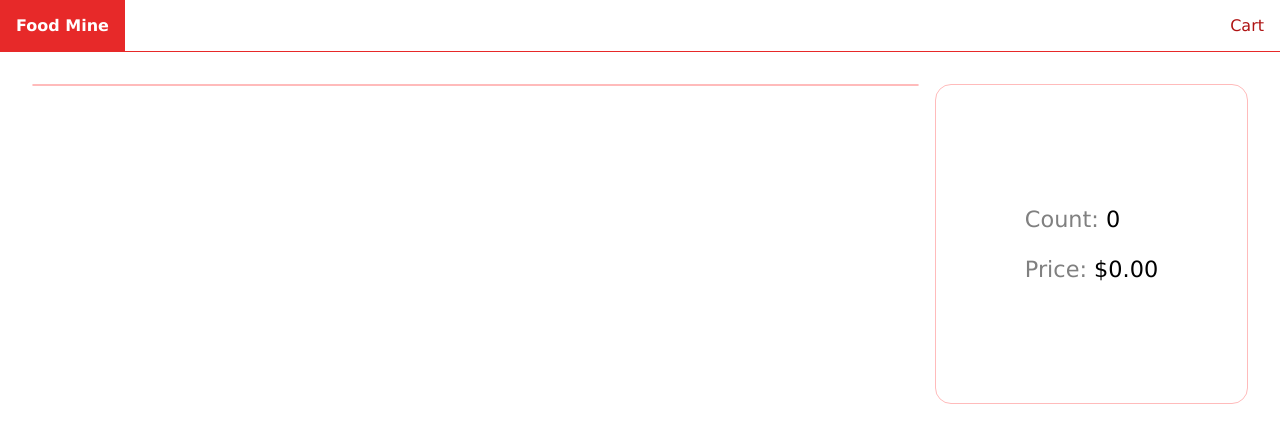
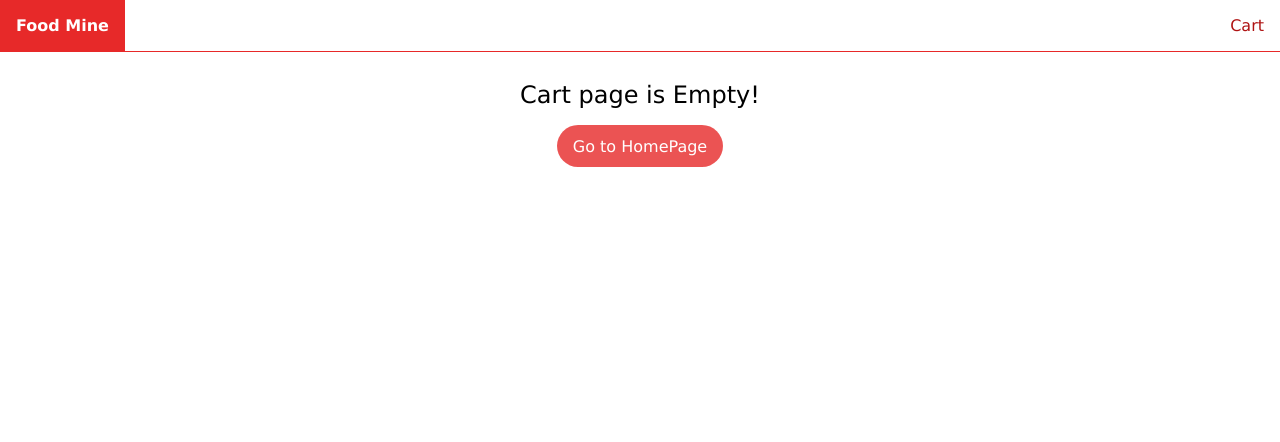
Before and after one commit to ChaviduBandara/FoodMine-Website, an Angular app in the folder foodmine/: page /cart-page in a window 1280 px wide. Shown: the top 442 px of the page. Built offline with nearby package versions, Linux system fonts and the light colour scheme.

Commit message:
updated code

```diff
--- a/foodmine/src/app/cart-page/cart-page.component.html
+++ b/foodmine/src/app/cart-page/cart-page.component.html
@@ -1,4 +1,8 @@
-<div class="container">
+<app-not-found [visible]="!cart || cart.items.length <= 0"
+    notFoundMessage = "Cart page is Empty!"
+    resetLinkText = "Go to HomePage">
+</app-not-found>
+<div *ngIf="cart && cart.items.length > 0" class="container">
     <ul>
         <li *ngFor="let cartItem of cart.items">
             <div>
--- a/foodmine/src/app/cart-page/cart-page.component.ts
+++ b/foodmine/src/app/cart-page/cart-page.component.ts
@@ -2,13 +2,14 @@
 import { CartService } from '../services/cart/cart.service';
 import { Cart } from '../shared/models/Cart';
 import { CartItem } from '../shared/models/CardItem';
-import { CommonModule, NgFor } from '@angular/common';
+import { CommonModule, NgFor, NgIf } from '@angular/common';
 import { RouterModule } from '@angular/router';
 import { FoodService } from '../services/food/food.service';
+import { NotFoundComponent } from '../not-found/not-found.component';
 
 @Component({
   selector: 'app-cart-page',
-  imports: [NgFor, RouterModule, CommonModule],
+  imports: [NgFor, NgIf, RouterModule, CommonModule, NotFoundComponent],
   templateUrl: './cart-page.component.html',
   styleUrl: './cart-page.component.css'
 })
--- /dev/null
+++ b/foodmine/src/app/not-found/not-found.component.css
@@ -0,0 +1,22 @@
+div{
+    display: flex;
+    align-items: center;
+    justify-content: center;
+    flex-direction: column;
+    font-size: 1.5rem;
+    font-weight: 100;
+    height: 20vh;
+}
+div a{
+    font-size: 1rem;
+    background-color: #e72929;
+    color: white;
+    border-radius: 10rem;
+    padding: .7rem 1rem;
+    margin: 1rem;
+    opacity: .8;
+}
+div a:hover{
+    opacity: 1;
+    cursor: pointer;
+}
--- /dev/null
+++ b/foodmine/src/app/not-found/not-found.component.html
@@ -0,0 +1,4 @@
+<div *ngIf="visible">
+    {{notFoundMessage}}
+    <a routerLink="{{resetLinkRoute}}">{{resetLinkText}}</a>
+</div>
--- /dev/null
+++ b/foodmine/src/app/not-found/not-found.component.ts
@@ -0,0 +1,24 @@
+import { NgIf } from '@angular/common';
+import { Component, Input, OnInit } from '@angular/core';
+import { RouterModule } from '@angular/router';
+
+@Component({
+  selector: 'app-not-found',
+  imports: [NgIf, RouterModule],
+  templateUrl: './not-found.component.html',
+  styleUrl: './not-found.component.css'
+})
+export class NotFoundComponent implements OnInit{
+
+  @Input() visible: boolean = false;
+  @Input() notFoundMessage: string = 'Nothing Found!';
+  @Input() resetLinkText: string = 'Reset';
+  @Input() resetLinkRoute: string = '/'
+
+  constructor(){}
+
+  ngOnInit(): void {
+
+  }
+
+}
```
Also changed, not shown: 1 other file (tests, documents, lock files or other folders).
